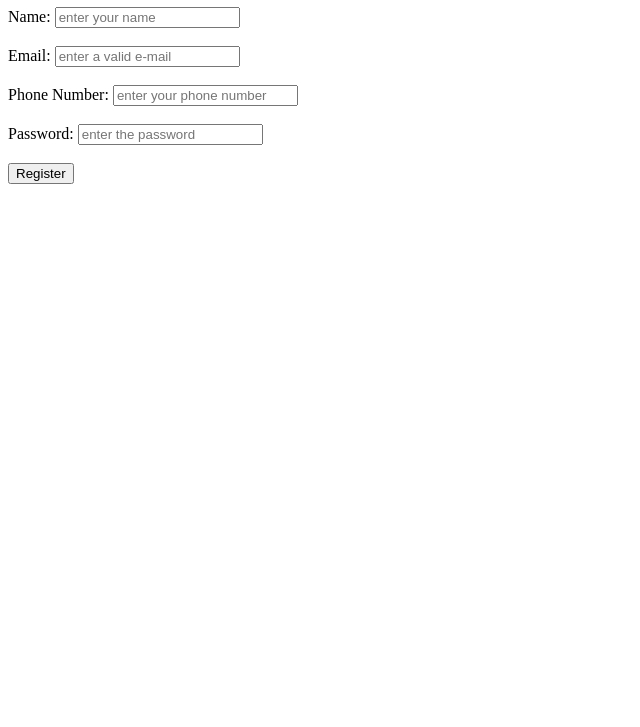
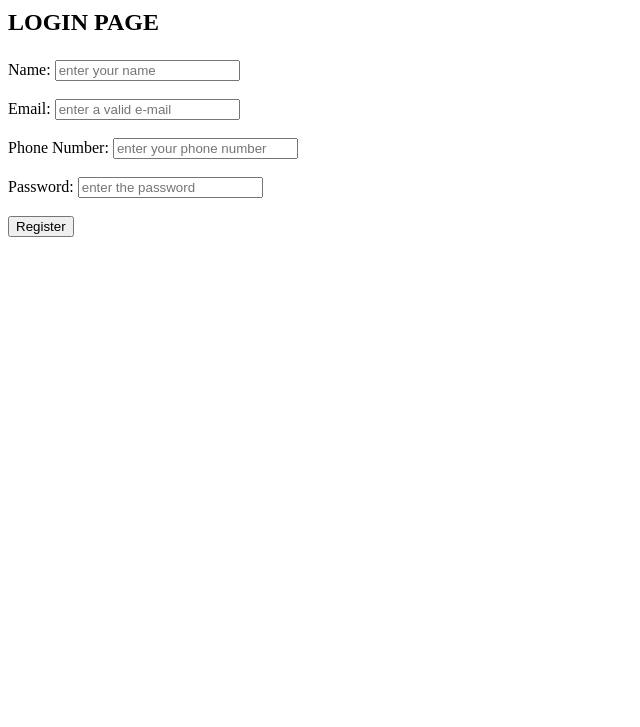
Before and after one commit to rachaelll12/registration, a plain HTML site: page index.html in a window 1280 px wide. Shown: the part 73-800 px from the top of the page, without its empty margins (0-640 px from the left). Drawn offline with Linux system fonts and the light colour scheme.

Commit message:
Update index.html

```diff
--- a/index.html
+++ b/index.html
@@ -7,6 +7,7 @@
 </head>
 <body>
     <h1>HELLO RACHAEL</h1>
+    <h2><P>LOGIN PAGE</P></h2>
     <label for="name">Name:</label>
     <input type="text" placeholder="enter your name"><br>
     <br>
```
